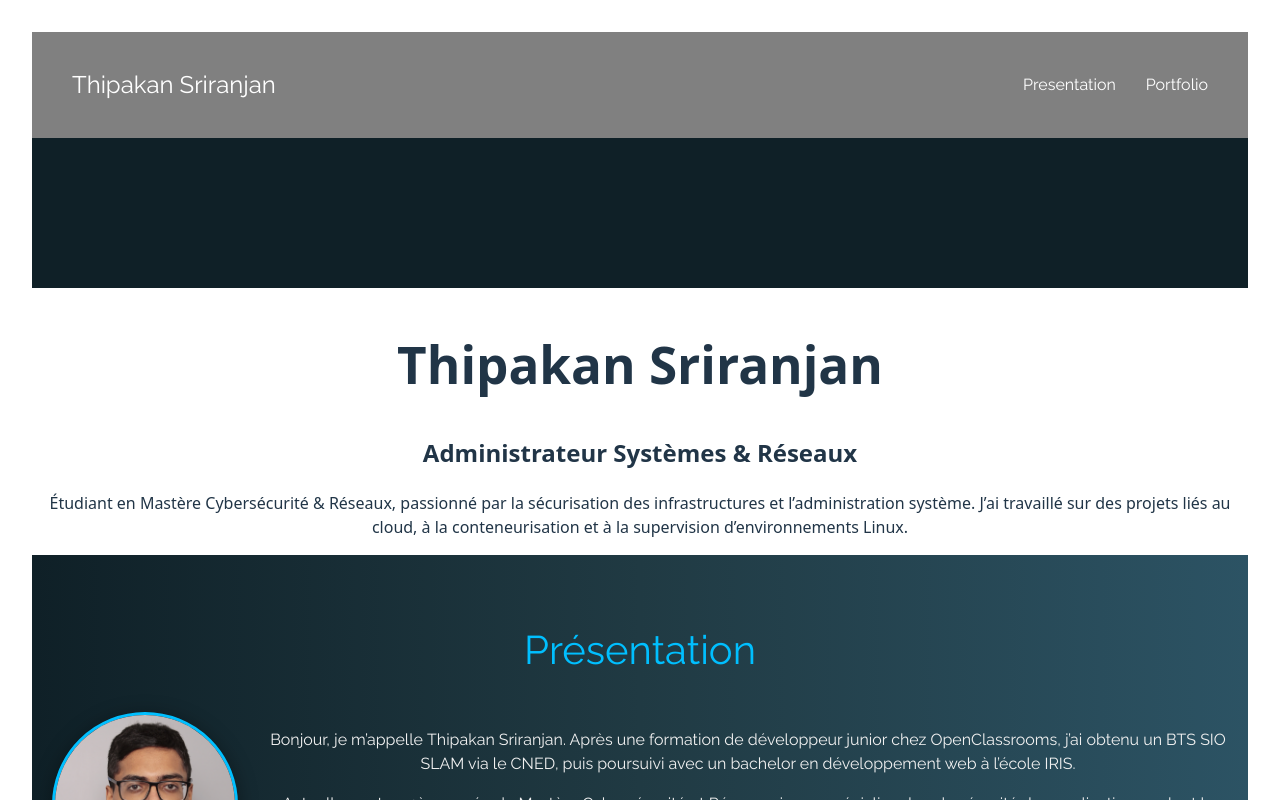
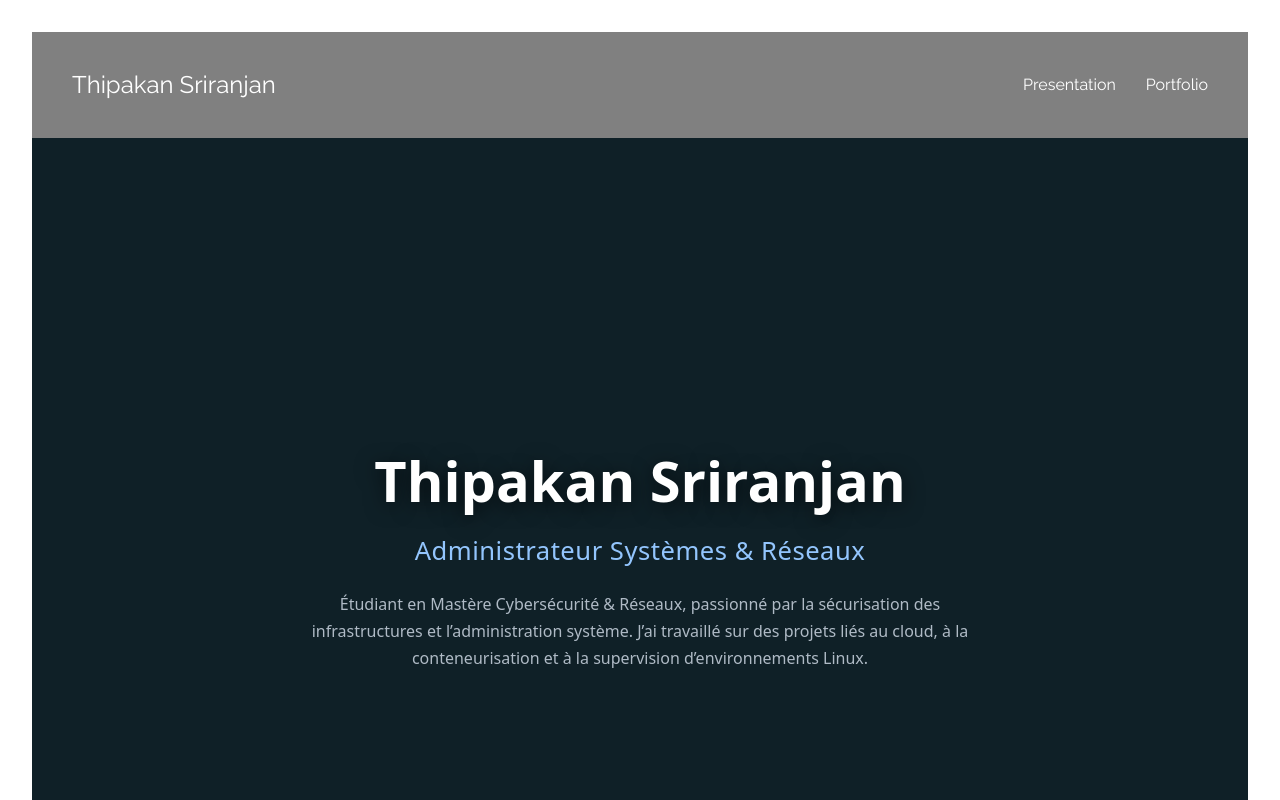
Before and after one commit to Thipakan/Portfolio-2, a React (Vite) app: page / in a window 1280 px wide. Shown: the top 800 px of the page. Built offline with nearby package versions, Linux system fonts and the light colour scheme.

Commit message:
Update App.css

```diff
--- a/src/App.css
+++ b/src/App.css
@@ -84,7 +84,7 @@ header {
 }
 
 /* ---------- HERO ---------- */
-.haut {
+/*.haut {
   position: relative;
   height: 500px;
   width: 100%;
@@ -112,6 +112,90 @@ header {
 .haut h2 {
   font-size: 2rem;
   margin-top: 10px;
+}*/
+
+.hero {
+  position: relative;
+  height: 100vh;
+  width: 100%;
+  background: #0f2027;
+  display: flex;
+  justify-content: center;
+  align-items: center;
+  text-align: center;
+  overflow: hidden;
+  color: white;
+}
+
+/* Canvas particles */
+.particles {
+  position: absolute !important;
+  inset: 0;
+  z-index: 0;
+}
+
+/* Contenu au-dessus des particules */
+.hero-content {
+  position: relative;
+  z-index: 2;
+  max-width: 850px;
+  padding: 20px;
+  animation: fadeIn 1.2s ease-in-out;
+}
+
+/* Titre principal */
+.hero h1 {
+  font-size: 3.5rem;
+  margin-bottom: 10px;
+  font-weight: 700;
+  text-shadow: 0 4px 20px rgba(0, 0, 0, 0.6);
+}
+
+/* Sous-titre */
+.hero h2 {
+  font-size: 1.6rem;
+  font-weight: 400;
+  color: #93c5fd;
+  margin-bottom: 20px;
+  letter-spacing: 0.5px;
+}
+
+/* Description */
+.subtitle {
+  font-size: 1rem;
+  line-height: 1.7;
+  opacity: 0.85;
+  color: #cbd5e1;
+  max-width: 700px;
+  margin: 0 auto;
+}
+
+/* Animation entrée */
+@keyframes fadeIn {
+  from {
+    opacity: 0;
+    transform: translateY(15px);
+  }
+  to {
+    opacity: 1;
+    transform: translateY(0);
+  }
+}
+
+/* Responsive */
+@media (max-width: 768px) {
+  .hero h1 {
+    font-size: 2.5rem;
+  }
+
+  .hero h2 {
+    font-size: 1.2rem;
+  }
+
+  .subtitle {
+    font-size: 0.9rem;
+    padding: 0 15px;
+  }
 }
 
 
```
